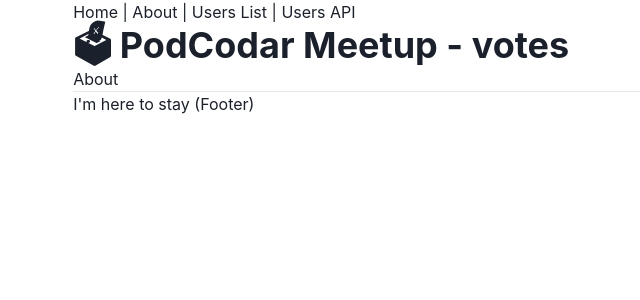
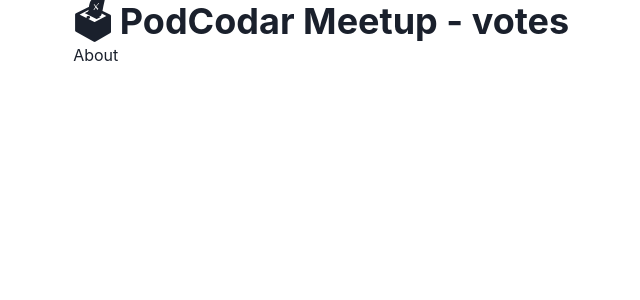
Before and after one commit to marco-souza/vote-app, a Next.js app: page / in a window 1280 px wide. Shown: the top 300 px of the page, without its empty margins (280-920 px from the left). Built offline with nearby package versions, Linux system fonts and the light colour scheme.

Commit message:
ref: cleanup Layout

```diff
--- a/components/Layout.tsx
+++ b/components/Layout.tsx
@@ -1,5 +1,4 @@
 import React, { ReactNode } from 'react';
-import Link from 'next/link';
 import Head from 'next/head';
 import { Container } from '@chakra-ui/layout';
 
@@ -15,27 +14,8 @@
       <meta charSet="utf-8" />
       <meta name="viewport" content="initial-scale=1.0, width=device-width" />
     </Head>
-    <header>
-      <nav>
-        <Link href="/">
-          <a>Home</a>
-        </Link>{' '}
-        |{' '}
-        <Link href="/about">
-          <a>About</a>
-        </Link>{' '}
-        |{' '}
-        <Link href="/users">
-          <a>Users List</a>
-        </Link>{' '}
-        | <a href="/api/users">Users API</a>
-      </nav>
-    </header>
+
     {children}
-    <footer>
-      <hr />
-      <span>I'm here to stay (Footer)</span>
-    </footer>
   </Container>
 );
 
```
